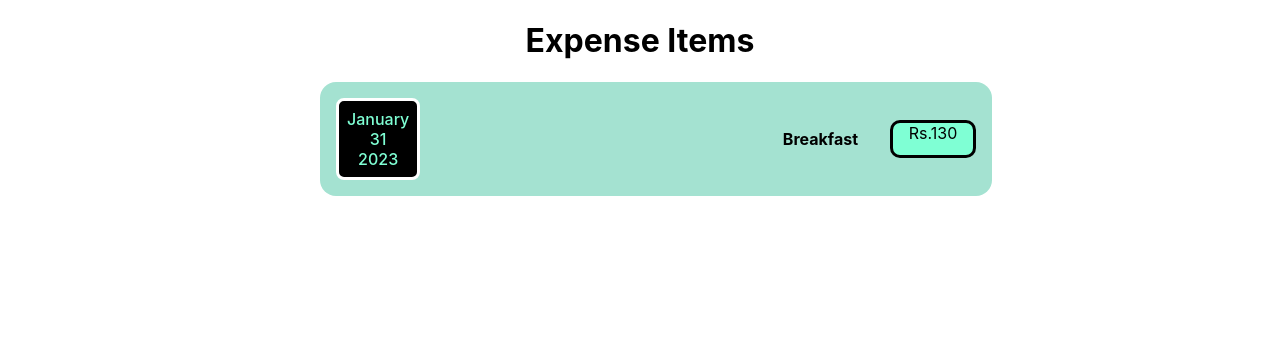
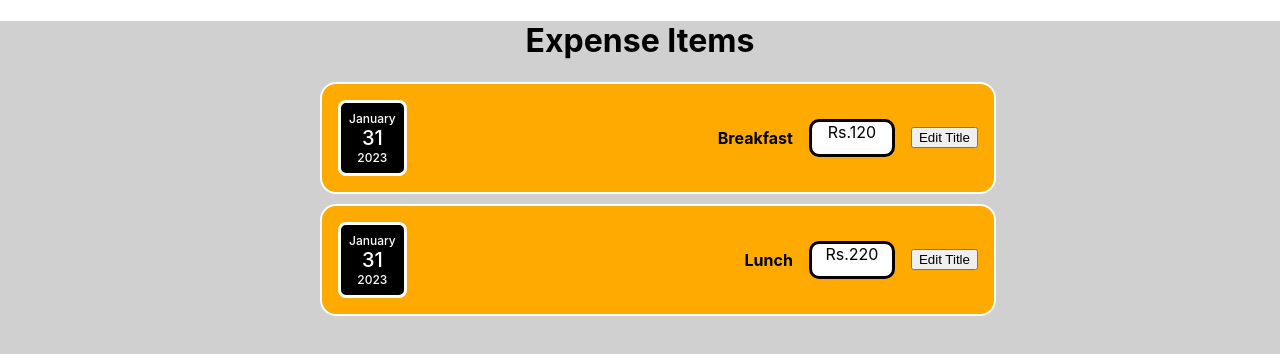
Before and after one commit to balayogesh007/React-Expense-list, a React (Create React App) app: page / in a window 1280 px wide. Shown: the top 354 px of the page. Built offline with nearby package versions, Linux system fonts and the light colour scheme.

Commit message:
expense items

```diff
--- a/src/App.css
+++ b/src/App.css
@@ -1,5 +1,7 @@
 .App {
   text-align: center;
+  background-color: #d0d0d0;
+  height: 100vh;
 }
 
 .App-logo {
--- a/src/App.tsx
+++ b/src/App.tsx
@@ -1,8 +1,9 @@
 import './App.css';
-import { ExpenseItems } from './components/ExpenseItem';
-import { CardWrapper } from './components/CardWrapper';
+import { ExpenseItems } from './components/Expenses/ExpenseItem';
+import { CardWrapper } from './components/UI/CardWrapper';
 
 function App() {
+
   return (
     <CardWrapper className="App">
       <h1>Expense Items</h1>
@@ -12,6 +13,12 @@ function App() {
       date = {new Date()}
       >
       </ExpenseItems>
+      <ExpenseItems
+      title = {'Lunch'}
+      amount = {'Rs.220'}
+      date = {new Date()}
+      >
+      </ExpenseItems>
     </CardWrapper>
   );
 }
--- a/src/components/CardWrapper.css
+++ /dev/null
@@ -1,4 +0,0 @@
-.card{
-  border-radius: 1rem;
-  box-shadow: 5px 2 px 3px rgb(red, green, blue, alpha);
-}
--- a/src/components/ExpenseDate.css
+++ b/src/components/Expenses/ExpenseDate.css
@@ -1,8 +1,20 @@
 .expense-list-calendar{
-  color: aquamarine;
+  color: rgb(255, 255, 255);
   background-color: #000000;
   border: 3px solid rgb(255, 255, 255);
   padding: 0.5rem;
   border-radius: 8px;
   font-weight: 500;
 }
+
+.month-name{
+  font-size: 12px;
+}
+
+.day-name{
+  font-size: 20px;
+}
+
+.year-name{
+  font-size: 12px;
+}
--- a/src/components/ExpenseDate.jsx
+++ b/src/components/Expenses/ExpenseDate.jsx
@@ -6,9 +6,9 @@ export const ExpenseDate = (props) => {
   const year = props.date.getFullYear();
   return (
     <div className='expense-list-calendar'>
-      <div>{month}</div>
-      <div>{day}</div>
-      <div>{year}</div>
+      <div className='month-name'>{month}</div>
+      <div className='day-name'>{day}</div>
+      <div className='year-name'>{year}</div>
     </div>
   )
 }
--- a/src/components/ExpenseItem.css
+++ b/src/components/Expenses/ExpenseItem.css
@@ -4,24 +4,26 @@
  display: flex;
   justify-content: space-between;
   align-items: center;
-  background-color: rgb(164, 226, 209);
+  background-color: rgb(255, 170, 0);
   padding: 1rem;
   margin-left: 25%;
   width: 50%;
-
+  margin-bottom: 10px;
+  border-radius: 1rem;
+  border: 2px solid rgb(255, 255, 255);
 }
 
 .expense-item-desc{
  display: flex;
  flex-direction: row;
- gap: 2rem;
+ gap: 1rem;
  align-items: center;
 }
 
 .expense-item-price{
   width: 5rem;
   height: 2rem;
-  background-color: aquamarine;
+  background-color: rgb(255, 255, 255);
   border-radius: 10px;
   border: 3px solid black;
   text-align: center;
--- a/src/components/ExpenseItem.jsx
+++ b/src/components/Expenses/ExpenseItem.jsx
@@ -1,16 +1,20 @@
 
-import { CardWrapper } from './CardWrapper';
+import { CardWrapper } from '../UI/CardWrapper';
 import { ExpenseDate } from './ExpenseDate';
 import './ExpenseItem.css';
 
 export const ExpenseItems = (props) => {
-    const expenseCost = 'Rs.130'
+
+    const editTitleHandler = () => {
+        console.log("Button Clicked");
+    }
     return(
         <CardWrapper className='expense-item'>
             <ExpenseDate date = {props.date}></ExpenseDate>
             <div className='expense-item-desc'>
                 <h4>{props.title}</h4>
-                <div className='expense-item-price'>{expenseCost}</div>
+                <div className='expense-item-price'>{props.amount}</div>
+                <button onClick={editTitleHandler}>Edit Title</button>
             </div>
         </CardWrapper>
     )
--- /dev/null
+++ b/src/components/UI/CardWrapper.css
@@ -0,0 +1,2 @@
+.card{
+}
```
Also changed, not shown: src/components/UI/CardWrapper.jsx (renamed from src/components/CardWrapper.jsx).
